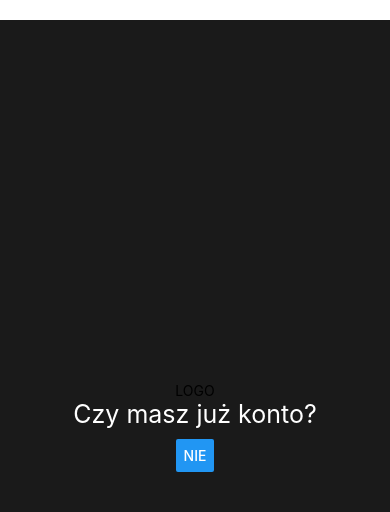
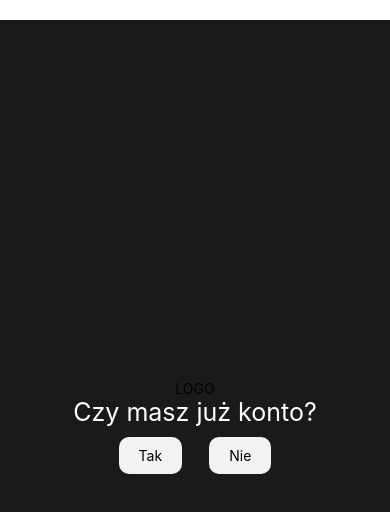
Before and after one commit to Smokeless-app/Smokeless-frontend, a React Native app: screen / in a window 390 px wide. Shown: the top 512 px of the page. Built offline with nearby package versions, Linux system fonts and the light colour scheme.

Commit message:
welcome screen basic layout

```diff
--- /dev/null
+++ b/src/components/reuseable/Btn.tsx
@@ -0,0 +1,13 @@
+import { Pressable, StyleProp, StyleSheet, Text, View } from "react-native";
+
+export default function Btn(props: {
+  text: String;
+  on: () => void;
+  style: any;
+}) {
+  return (
+    <Pressable style={props.style} onPress={props.on}>
+      <Text>{props.text}</Text>
+    </Pressable>
+  );
+}
--- a/src/components/welcomeView/styles/welcomeStyles.ts
+++ b/src/components/welcomeView/styles/welcomeStyles.ts
@@ -19,4 +19,11 @@ export const welcomeStyles = StyleSheet.create({
     width: 200,
     justifyContent: "space-around",
   },
+  btn: {
+    fontSize: 16,
+    padding: 10,
+    backgroundColor: "#f2f2f2",
+    paddingHorizontal: 20,
+    borderRadius: 10,
+  },
 });
--- a/src/components/welcomeView/welcome.tsx
+++ b/src/components/welcomeView/welcome.tsx
@@ -1,12 +1,20 @@
 import { Button, StyleSheet, Text, View } from "react-native";
+import Btn from "../reuseable/Btn";
 import { welcomeStyles } from "./styles/welcomeStyles";
 export default function Welcome() {
+  function handleHavingAcc(): void {}
+  function handleNotHavingAcc(): void {}
   return (
     <View style={welcomeStyles.view}>
       <Text>LOGO</Text>
       <Text style={welcomeStyles.text}>Czy masz już konto?</Text>
       <View style={welcomeStyles.btnCont}>
-        <Button title="Nie"></Button>
+        <Btn text={"Tak"} on={handleHavingAcc} style={welcomeStyles.btn}></Btn>
+        <Btn
+          text={"Nie"}
+          on={handleNotHavingAcc}
+          style={welcomeStyles.btn}
+        ></Btn>
       </View>
     </View>
   );
```
Also changed, not shown: src/components/reuseable/shit.tsx (deleted, +0 -9 lines).
